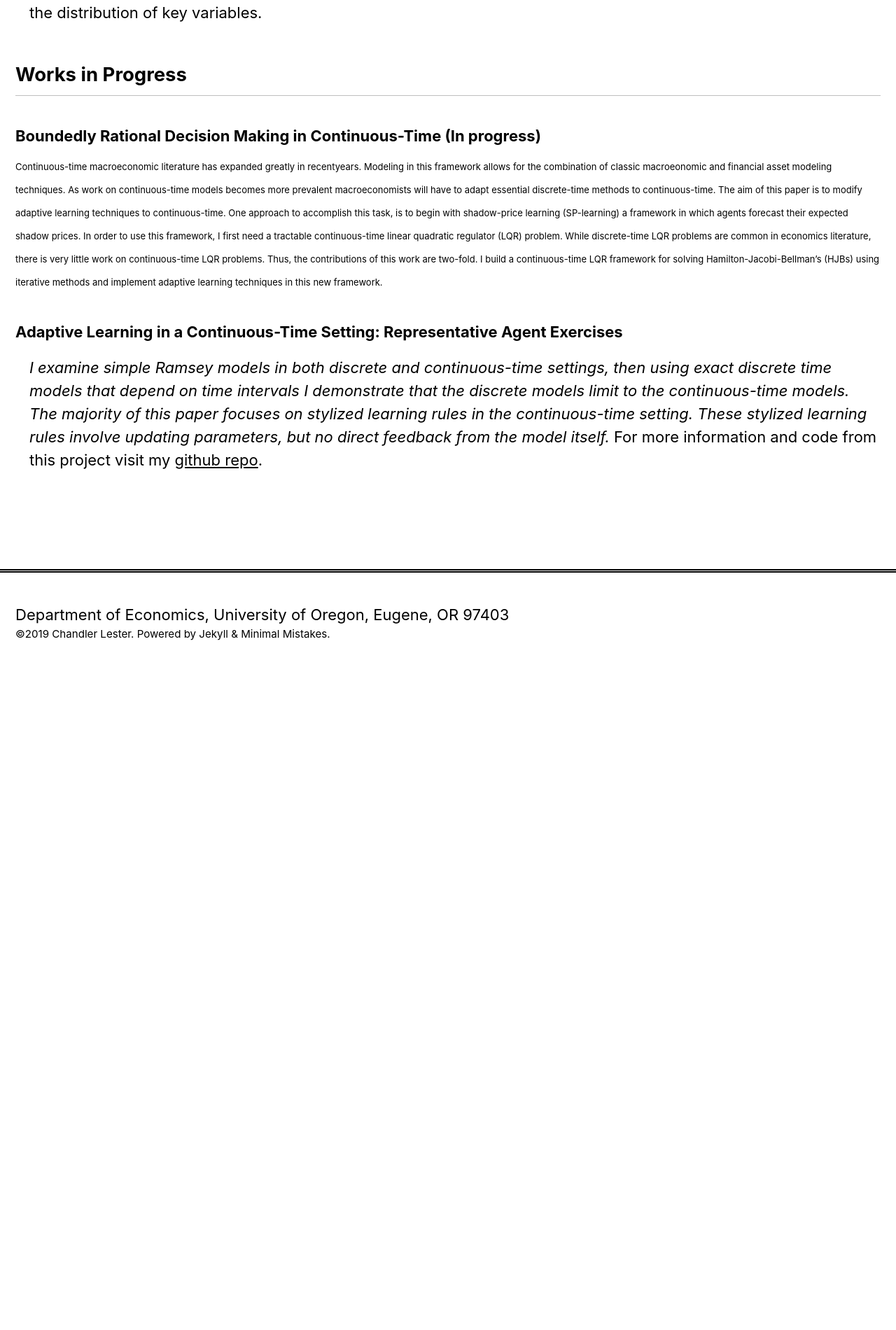
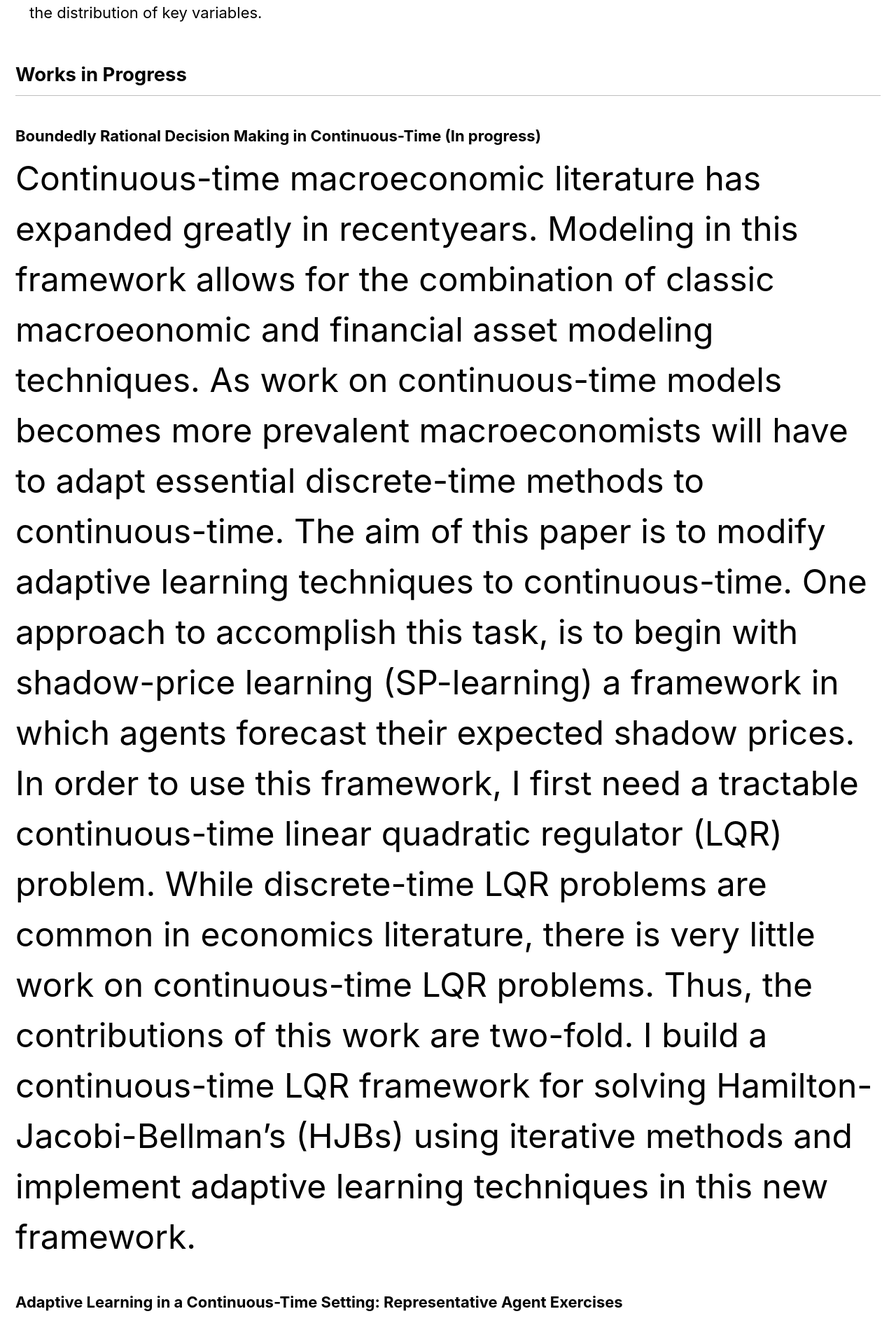
Before and after one commit to mibarnes/chandlerlester.github.io, a Jekyll site: the page built from _pages/research.md, in a window 1280 px wide. Shown: the part 410-2310 px from the top of the page at 70% size. Built offline with Jekyll 4.4.1, drawn with Linux system fonts in a browser that asks for light colours; nearby versions of some CDN libraries; before the commit the page ends 1371 px from its top, so only the background shows below that.

Commit message:
Update research.md

```diff
--- a/_pages/research.md
+++ b/_pages/research.md
@@ -20,7 +20,7 @@
 ## Works in Progress
 
 ### Boundedly Rational Decision Making in Continuous-Time (In progress)
-<font size="-1">Continuous-time macroeconomic literature has expanded greatly in recentyears. Modeling in this framework allows for the combination of classic macroeonomic and financial asset modeling techniques. As work on continuous-time models becomes more prevalent macroeconomists will have to adapt essential discrete-time methods to continuous-time. The aim of this paper is to modify adaptive learning techniques to continuous-time. One approach to accomplish this  task,  is  to  begin  with  shadow-price  learning  (SP-learning) a framework in  which  agents  forecast  their  expected  shadow  prices. In  order  to  use  this framework, I first need a tractable continuous-time linear quadratic regulator (LQR) problem. While discrete-time LQR problems are common in economics literature, there is very little work on continuous-time LQR problems. Thus, the contributions of this work are two-fold. I build a continuous-time LQR framework  for  solving  Hamilton-Jacobi-Bellman’s  (HJBs) using iterative methods and implement adaptive learning techniques in this new framework.</font>
+<font size="12">Continuous-time macroeconomic literature has expanded greatly in recentyears. Modeling in this framework allows for the combination of classic macroeonomic and financial asset modeling techniques. As work on continuous-time models becomes more prevalent macroeconomists will have to adapt essential discrete-time methods to continuous-time. The aim of this paper is to modify adaptive learning techniques to continuous-time. One approach to accomplish this  task,  is  to  begin  with  shadow-price  learning  (SP-learning) a framework in  which  agents  forecast  their  expected  shadow  prices. In  order  to  use  this framework, I first need a tractable continuous-time linear quadratic regulator (LQR) problem. While discrete-time LQR problems are common in economics literature, there is very little work on continuous-time LQR problems. Thus, the contributions of this work are two-fold. I build a continuous-time LQR framework  for  solving  Hamilton-Jacobi-Bellman’s  (HJBs) using iterative methods and implement adaptive learning techniques in this new framework.</font>
 
 ### Adaptive Learning in a Continuous-Time Setting: Representative Agent Exercises
 *I examine simple Ramsey models in both discrete and continuous-time settings,
```
